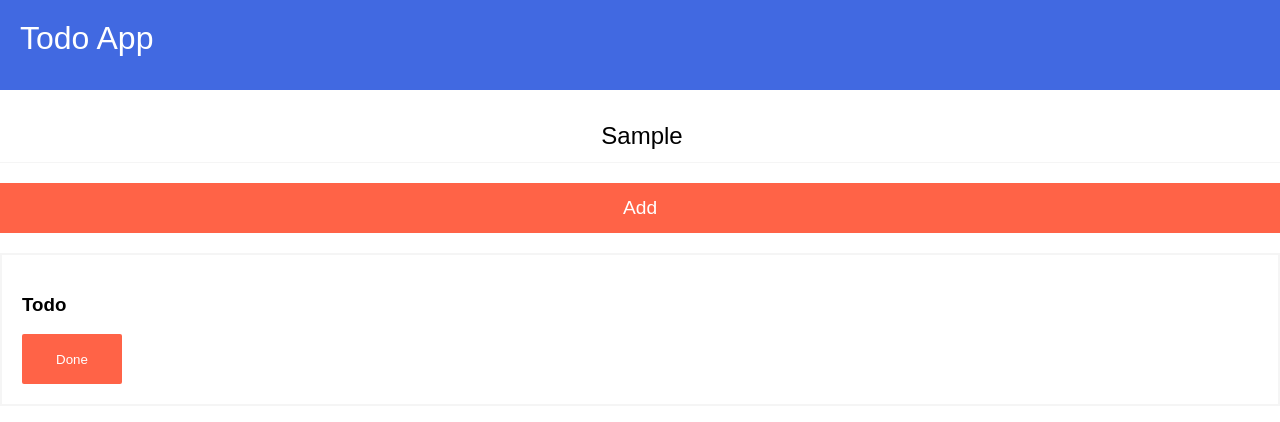
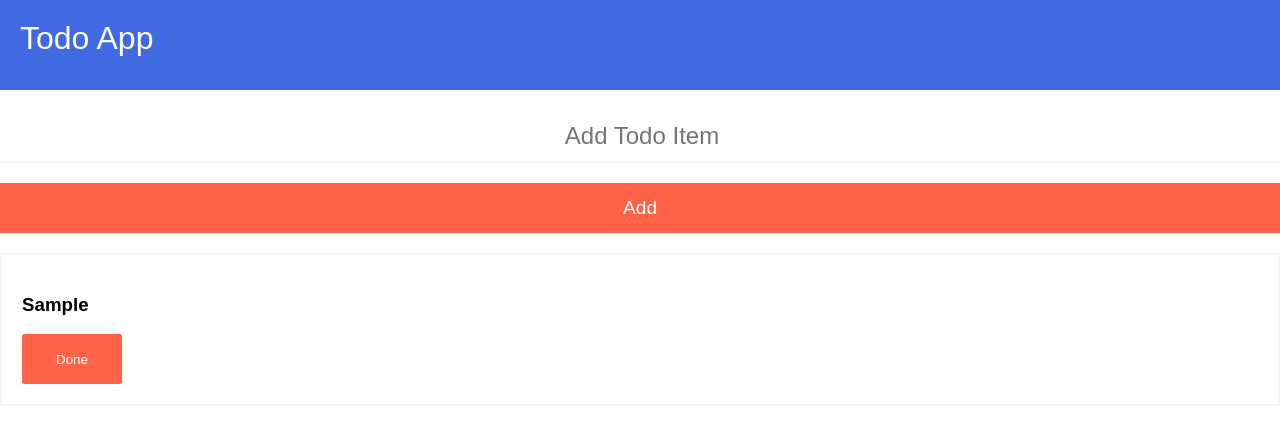
Before and after one commit to vmussato/react-full-todo, a React (Create React App) app: page / in a window 1280 px wide. Both pictures are taken after typing "Sample" into the empty fields and a click on the button "Add". Shown: the top 422 px of the page. Built offline with nearby package versions, Linux system fonts and the light colour scheme.

Commit message:
todolist functional

```diff
--- a/package.json
+++ b/package.json
@@ -9,6 +9,7 @@
     "react": "^18.2.0",
     "react-dom": "^18.2.0",
     "react-scripts": "5.0.1",
+    "shortid": "^2.2.16",
     "web-vitals": "^2.1.4"
   },
   "scripts": {
--- a/src/App.js
+++ b/src/App.js
@@ -1,7 +1,7 @@
 import { useState } from "react";
 import Form from "./components/Form";
 import Header from "./components/Header";
-import Todo from "./components/Todo";
+import TodoList from "./components/todoList";
 
 function App() {
 
@@ -16,7 +16,7 @@
         setTodo={setTodo}
         todoList={todoList}
         setTodoList={setTodoList}/>
-        <Todo />
+        <TodoList todoList={todoList} />
     </div>
   );
 }
--- a/src/components/Form.js
+++ b/src/components/Form.js
@@ -1,4 +1,5 @@
 import styles from '../style.module.css';
+import shortid from 'shortid';
 
 const Form = ({todo, setTodo, todoList, setTodoList}) => {
 
@@ -9,7 +10,8 @@
     const handleSubmit = (event) => {
         event.preventDefault();
 
-        setTodoList([...todoList, todo])
+        setTodoList([...todoList, {name: todo, id: shortid.generate()}])
+        setTodo('');
     }
 
     return (
--- a/src/components/Todo.js
+++ b/src/components/Todo.js
@@ -1,9 +1,9 @@
 import styles from '../style.module.css';
 
-const Todo = () => {
+const Todo = ({todoItem}) => {
     return <div>
         <div className={styles.todoitem}>
-            <h3 className={styles.todoname}>Todo</h3>
+            <h3 className={styles.todoname}>{todoItem.name}</h3>
             <button className={styles.deletebutton}>Done</button>
         </div>
     </div>
--- /dev/null
+++ b/src/components/todoList.js
@@ -0,0 +1,11 @@
+import Todo from "./Todo";
+
+const TodoList = ({todoList}) => {
+    return <div>
+        {todoList.map((todoItem) => (
+            <Todo key={todoItem.id} todoItem={todoItem}></Todo>
+        ))}
+    </div>
+}
+
+export default TodoList;
```
Also changed, not shown: 1 other file (tests, documents, lock files or other folders).
